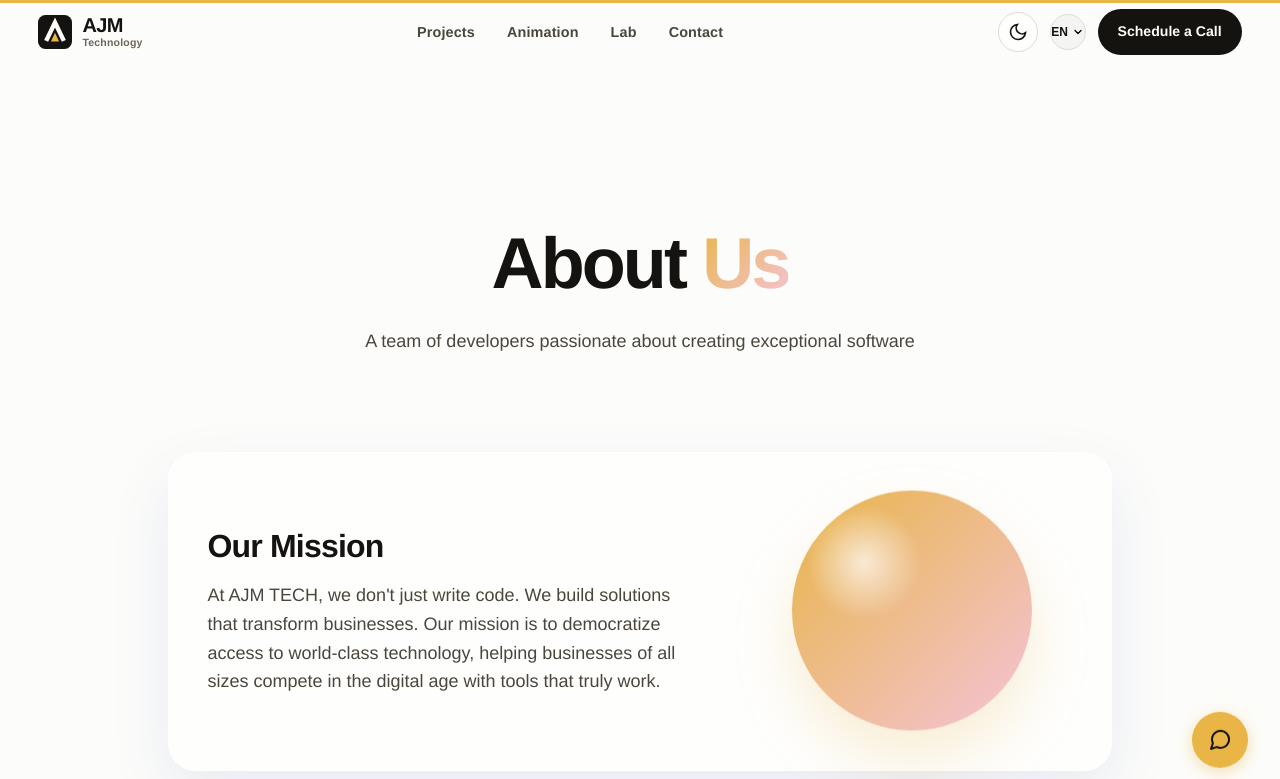
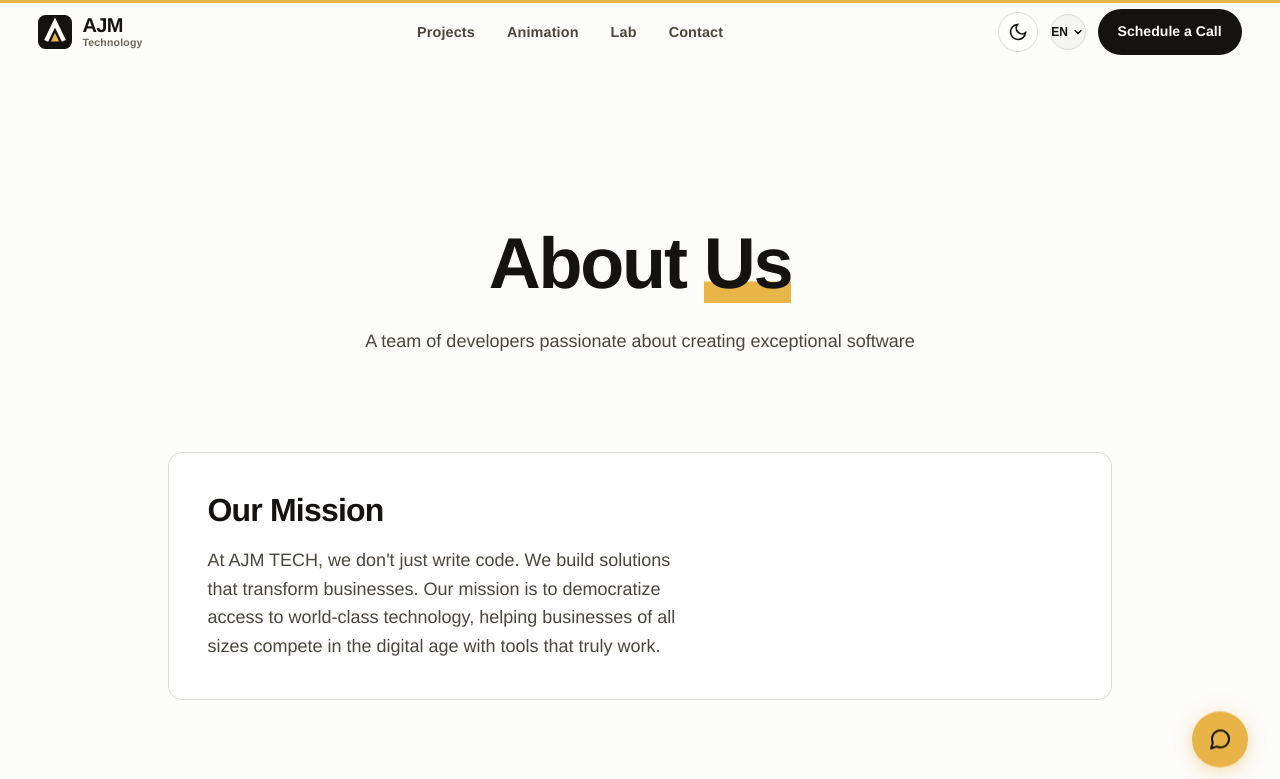
Before and after one commit to Jorgearellano1/arellano-tech-labs, a React (Vite) app: page /nosotros in a window 1280 px wide. Shown: the top 779 px of the page. Built offline with nearby package versions, Linux system fonts and the light colour scheme.

Commit message:
style: pulido del rediseño — Nosotros sin degradados ni cifras sin respaldo, ajustes de tema oscuro

```diff
--- a/src/styles/redesign.css
+++ b/src/styles/redesign.css
@@ -266,3 +266,15 @@ p { text-wrap: pretty; }
 .rd-stage--rokko::after { background: linear-gradient(rgba(27, 16, 48, 0) 90%, #1B1030 100%); }
 .rd-stage::after { background: linear-gradient(var(--jungle) 0, rgba(11, 36, 18, 0.2) 24%, rgba(11, 36, 18, 0) 60%, rgba(11, 36, 18, 0) 88%, rgba(11, 36, 18, 0.9) 100%); }
 .rd-stage--rokko::after { background: linear-gradient(rgba(27, 16, 48, 0) 90%, #1B1030 100%); }
+
+/* ---------- Pulido: Nosotros ---------- */
+.main-content .koi-background,
+.main-content .mission-visual { display: none; }
+.main-content .text-gradient-water { background: none; -webkit-text-fill-color: currentColor; color: inherit; box-shadow: inset 0 -0.3em 0 var(--color-cta-yellow); }
+[data-theme='dark'] .main-content .text-gradient-water { box-shadow: none; color: var(--color-cta-yellow); }
+.main-content .mission-section { box-shadow: none; border: 1px solid var(--color-border-light); background: var(--surface-card); border-radius: 14px; }
+.main-content .about-title-minimal { font-weight: 800; letter-spacing: -0.03em; }
+/* Cifras sin respaldo verificable (50+, 15+, 99 %): ocultas. Para volver a mostrarlas, borra esta regla. */
+.main-content .stats-container-minimal { display: none; }
+[data-theme='dark'] .main-content .glass-filter-bar,
+[data-theme='dark'] .main-content .minimal-card { background: var(--surface-card); border-color: var(--color-border-light); }
```
